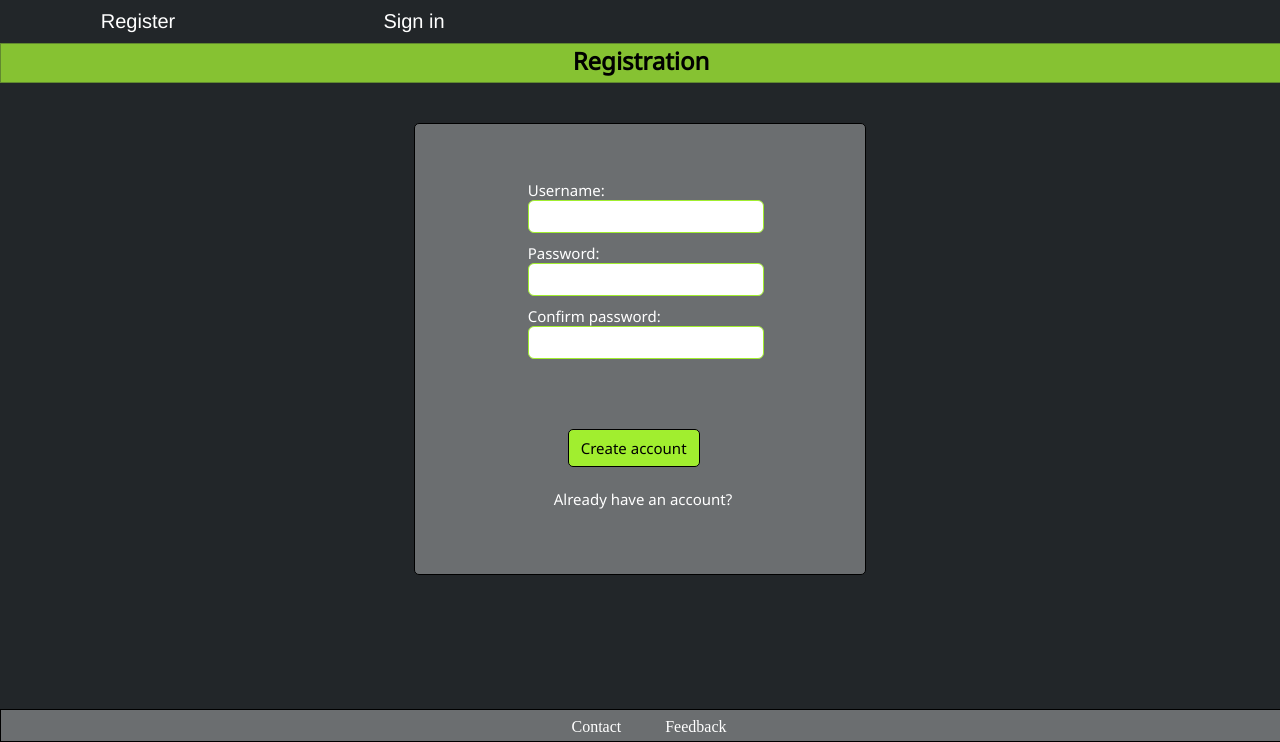
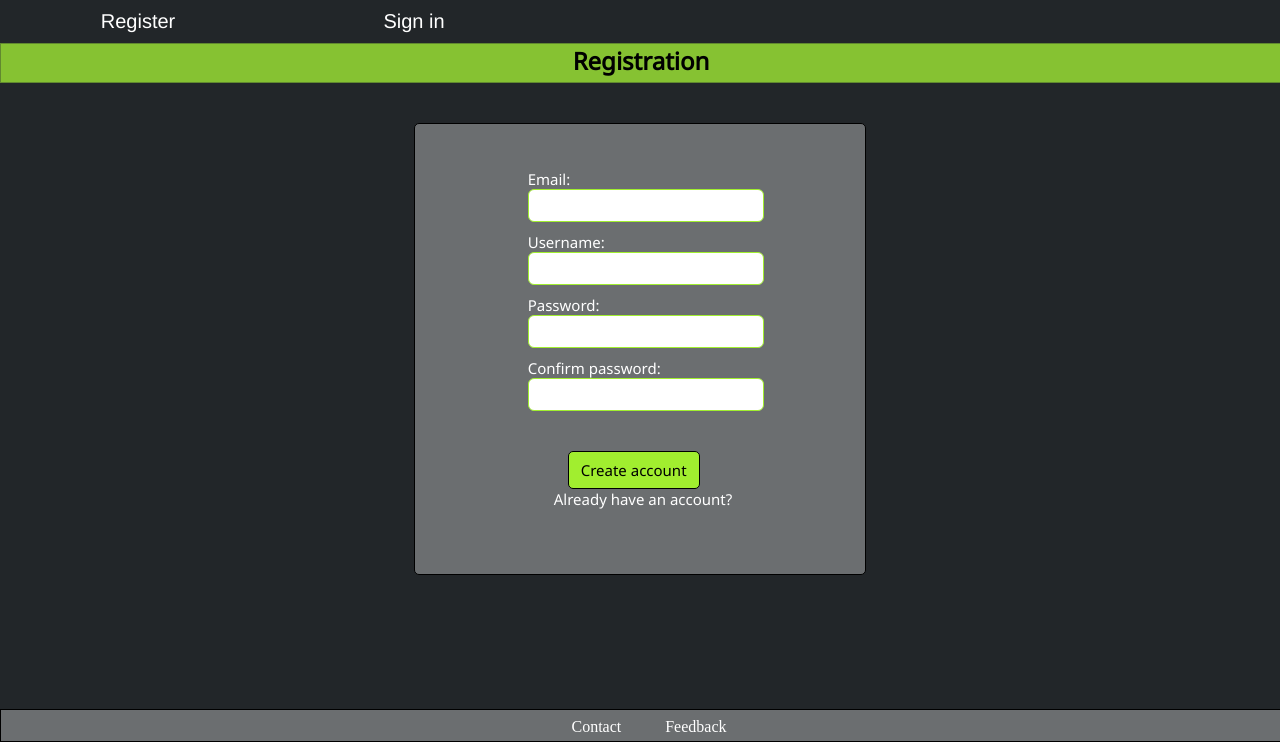
Before and after one commit to adechan/FOU, a PHP site: page /registerpage/index.php in a window 1280 px wide. Shown: the part 58-800 px from the top of the page. Run offline with PHP 8.4, Linux system fonts and the light colour scheme.

Commit message:
fixed register and upload_file pages

```diff
--- a/addfilepage/index.php
+++ b/addfilepage/index.php
@@ -34,9 +34,9 @@ session_start();
 			<input type = "file" name="fileInput"  id = "select-file"> <br>
 		</div>
 
-		<div class = "nameFile">
-		    <p id = "name-text"> Name: </p><br>
-		    <textarea id = "textName"></textarea>
+		<div class = "tagsFile">
+		    <p id = "tags-text"> Tags: </p><br>
+		    <textarea id = "textTags"></textarea>
 		</div>
 
 		<div class = "descriptionFile">
--- a/registerpage/css/register.css
+++ b/registerpage/css/register.css
@@ -106,13 +106,23 @@ input[type = text], input[type = password]
   max-width: 90%;
 }
 
+#emailId
+{
+	 position: relative;
+  font-family: 'Noto Sans', sans-serif;
+  font-size: 15px;
+  color: white;
+  top: -40px;
+  left: -20px;
+}
+
 #usernameId
 {
   position: relative;
   font-family: 'Noto Sans', sans-serif;
   font-size: 15px;
   color: white;
-  top: -50px;
+  top: -30px;
   left: -20px;
 }
 
@@ -123,14 +133,14 @@ input[type = text], input[type = password]
   font-size: 15px;
   color: white;
   left:-20px;
-  top: -40px;
+  top: -20px;
 }
 
 #confirmPasswordId
 {
   position: relative;
   left: -20px;
-  top: -30px;
+  top: -10px;
   font-family: 'Noto Sans', sans-serif;
   font-size: 15px;
   color: white;
@@ -148,7 +158,7 @@ input[type = submit]
   /* to make bigger button */
 	padding:8px 12px;
 
-  margin-top: 40px;
+  margin-top: 30px;
   margin-left: 20px;
   position: relative;
 }
--- a/registerpage/index.php
+++ b/registerpage/index.php
@@ -26,6 +26,12 @@ session_start();
     <div class = "register-box">
 
     <form class = "form" action = "../phpScripts/registerScript.php" method="post">
+
+      <!-- EMAIL -->
+      <div id = "emailId">
+        Email: <br>
+        <input type = "text" id = "emailText" name ="email" required>
+      </div>
 
       <!-- USERNAME -->
       <div id = "usernameId">
```
Also changed, not shown: addfilepage/css/addfile.css (+4 -4 lines).
